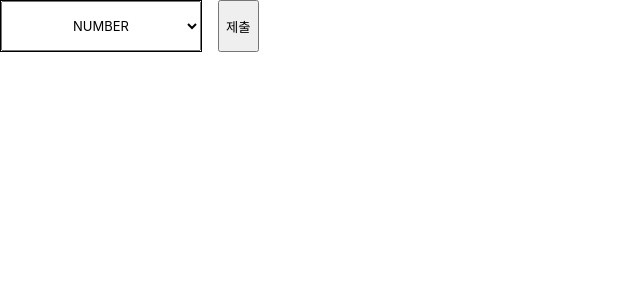
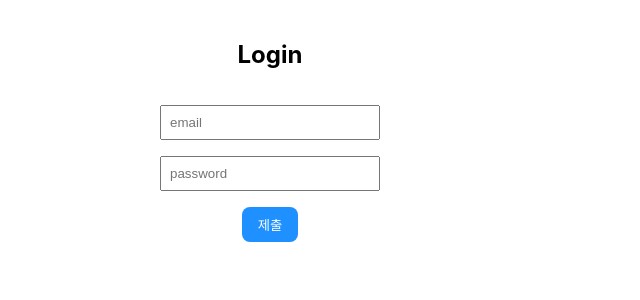
Before and after one commit to bkdragon0228/UI-UX_practice, a React (Create React App) app in the folder uiux_practice/: page / in a window 1280 px wide. Shown: the top 300 px of the page, without its empty margins (0-640 px from the left). Built offline with nearby package versions, Linux system fonts and the light colour scheme.

Commit message:
feat : 재사용 form
input validation

```diff
--- a/uiux_practice/package.json
+++ b/uiux_practice/package.json
@@ -3,6 +3,7 @@
   "version": "0.1.0",
   "private": true,
   "dependencies": {
+    "@hookform/error-message": "^2.0.1",
     "@testing-library/jest-dom": "^5.17.0",
     "@testing-library/react": "^13.4.0",
     "@testing-library/user-event": "^13.5.0",
@@ -14,6 +15,7 @@
     "node-sass": "^7.0.3",
     "react": "^18.2.0",
     "react-dom": "^18.2.0",
+    "react-hook-form": "^7.45.4",
     "react-scripts": "5.0.1",
     "remixicon": "^3.5.0",
     "typescript": "^4.9.5",
--- a/uiux_practice/src/App.tsx
+++ b/uiux_practice/src/App.tsx
@@ -1,19 +1,36 @@
 import React, { useState } from 'react';
+
+import { useForm, FormProvider } from 'react-hook-form';
+
+import { list } from '../src/components/form/fixture';
+
+import { LoginFormProps } from '../src/components/form/types';
+
 import HamburgerButton from './components/hamburgerButton';
 import AccordianMenu from './components/accordianMenu';
 import DropDownMenu from './components/dropdownMenu';
+import Form from './components/form';
 
 function App() {
   const [isOpen, setIsOpen] = useState<boolean>(false);
+  const methods = useForm<LoginFormProps>({ criteriaMode: 'all' });
+
+  const onSubmit = (data: LoginFormProps) => {
+    console.log(data);
+  };
+
   return (
     <div className="App">
-      {/* <HamburgerButton
+      <FormProvider {...methods}>
+        {/* <HamburgerButton
         isOpen={isOpen}
         setIsOpen={(value: boolean) => setIsOpen(value)}
       /> */}
 
-      {/* <AccordianMenu /> */}
-      <DropDownMenu title="number" />
+        {/* <AccordianMenu /> */}
+        {/* <DropDownMenu title="number" /> */}
+        <Form<LoginFormProps> title="Login" onSubmit={onSubmit} list={list} />
+      </FormProvider>
     </div>
   );
 }
--- /dev/null
+++ b/uiux_practice/src/components/form/customInput.tsx
@@ -0,0 +1,51 @@
+import React from 'react';
+
+import { ErrorMessage } from '@hookform/error-message';
+
+import { useController } from 'react-hook-form';
+
+import { CustomInputProps } from './types';
+
+import styles from './index.module.scss';
+
+const CustomInput = <TFormData extends object>({
+  type,
+  control,
+  name,
+  rules,
+}: CustomInputProps<TFormData>) => {
+  const {
+    field: { onChange, value },
+    formState: { errors },
+  } = useController({
+    name,
+    control,
+    rules,
+  });
+
+  return (
+    <div>
+      <input
+        value={value}
+        onChange={onChange}
+        type={type}
+        placeholder={name}
+        className={styles.form_input}
+      />
+      <ErrorMessage
+        errors={errors}
+        name={name as unknown as any}
+        render={({ messages }) =>
+          messages &&
+          Object.entries(messages).map(([type, message]) => (
+            <p key={type} style={{ color: 'red' }}>
+              {message}
+            </p>
+          ))
+        }
+      />
+    </div>
+  );
+};
+
+export default CustomInput;
--- /dev/null
+++ b/uiux_practice/src/components/form/fixture.ts
@@ -0,0 +1,23 @@
+import { LoginFormProps, InputList } from './types';
+
+export const list: InputList<LoginFormProps> = [
+  {
+    name: 'email',
+    type: 'text',
+    rules: {
+      pattern: {
+        message: '형식에 맞게 입력해주세요.',
+        value: new RegExp('[a-z0-9]+@[a-z]+.[a-z]{2,3}'),
+      },
+      required: '필수 항목 입니다.',
+    },
+  },
+  {
+    name: 'password',
+    type: 'password',
+    rules: {
+      required: '필수 항목 입니다.',
+      minLength: { value: 8, message: '8자리 이상이여야 합니다.' },
+    },
+  },
+];
--- /dev/null
+++ b/uiux_practice/src/components/form/index.module.scss
@@ -0,0 +1,30 @@
+// custom Input
+
+.form_input {
+    width: 200px;
+    padding: 8px;
+
+    &:focus {
+        outline: none;
+    }
+}
+
+// Form
+
+.form {
+    width: 500px;
+    padding: 20px;
+    display: flex;
+    flex-direction: column;
+    align-items: center;
+    row-gap: 1rem;
+}
+
+.form_button {
+    padding: 8px 16px;
+    border: none;
+    border-radius: 8px;
+    background-color: dodgerblue;
+    color: white;
+    cursor: pointer;
+}
--- /dev/null
+++ b/uiux_practice/src/components/form/index.tsx
@@ -0,0 +1,43 @@
+import React from 'react';
+
+import { useFormContext } from 'react-hook-form';
+
+import { InputList } from './types';
+
+import CustomInput from './customInput';
+
+import styles from './index.module.scss';
+
+interface Props<TFormData extends object> {
+  title: string;
+  onSubmit: (data: TFormData) => void;
+  list: InputList<TFormData>;
+}
+
+const Form = <TFormData extends object>({
+  title,
+  onSubmit,
+  list,
+}: Props<TFormData>) => {
+  const { control, handleSubmit } = useFormContext<TFormData>();
+
+  return (
+    <div>
+      <form onSubmit={handleSubmit(onSubmit)} className={styles.form}>
+        <h2>{title}</h2>
+        {list.map(({ name, rules, type }, index) => (
+          <CustomInput
+            key={index}
+            type={type}
+            control={control}
+            name={name}
+            rules={rules}
+          />
+        ))}
+        <button className={styles.form_button}>제출</button>
+      </form>
+    </div>
+  );
+};
+
+export default Form;
--- /dev/null
+++ b/uiux_practice/src/components/form/types.ts
@@ -0,0 +1,26 @@
+import React from 'react';
+
+import { Control, FieldValues, RegisterOptions, Path } from 'react-hook-form';
+
+type Rules = Omit<
+  RegisterOptions<FieldValues, string>,
+  'valueAsNumber' | 'valueAsDate' | 'setValueAs' | 'disabled'
+>;
+
+export interface LoginFormProps {
+  email: string;
+  password: string;
+}
+
+export type InputList<T extends object> = {
+  name: Path<T>;
+  type: React.HTMLInputTypeAttribute;
+  rules?: Rules;
+}[];
+
+export interface CustomInputProps<T extends object> {
+  type: React.HTMLInputTypeAttribute;
+  control: Control<T, any>;
+  name: Path<T>;
+  rules?: Rules;
+}
```
Also changed, not shown: 1 other file (tests, documents, lock files or other folders).
